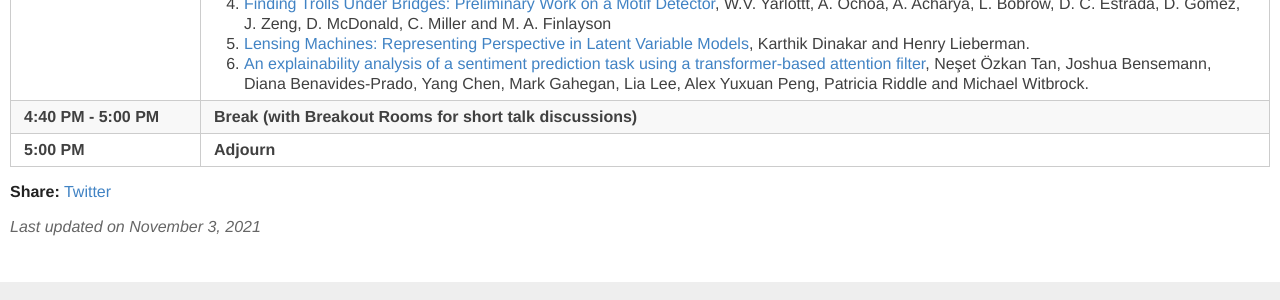
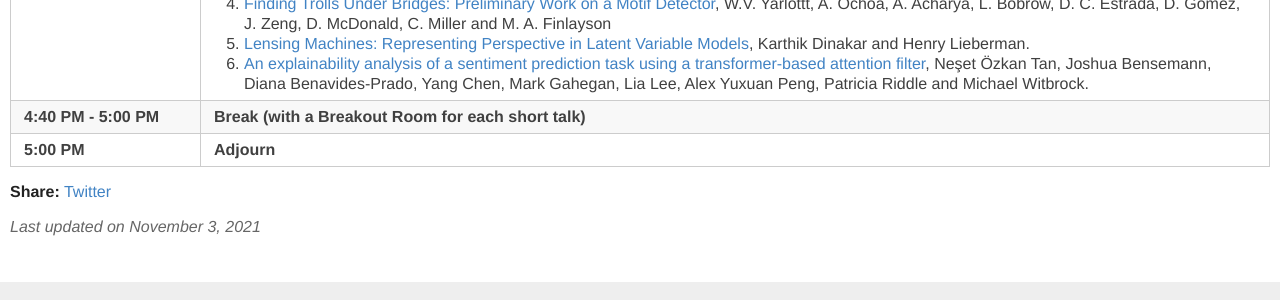
Before and after one commit to AdvancesInCognitiveSystems/acs2021, a Jekyll site: the page built from _days/wednesday-day2.md, in a window 1280 px wide. Shown: the part 880-1180 px from the top of the page. Built offline with Jekyll 4.4.1, drawn with Linux system fonts in a browser that asks for light colours.

Commit message:
breakout room message

```diff
--- a/_days/wednesday-day2.md
+++ b/_days/wednesday-day2.md
@@ -88,7 +88,7 @@ and made available on YouTube.
 </tr>
 <tr>
   <td> <span class="schedtime">  4:40 PM - 5:00 PM </span></td>
-  <td>  <b> Break (with Breakout Rooms for short talk discussions) </b>
+  <td>  <b> Break (with a Breakout Room for each short talk) </b>
   </td>
   </tr>
   <tr>
```
Also changed, not shown: _days/thursday-day3.md (+1 -1 lines), _days/tuesday-day1.md (+1 -1 lines).
